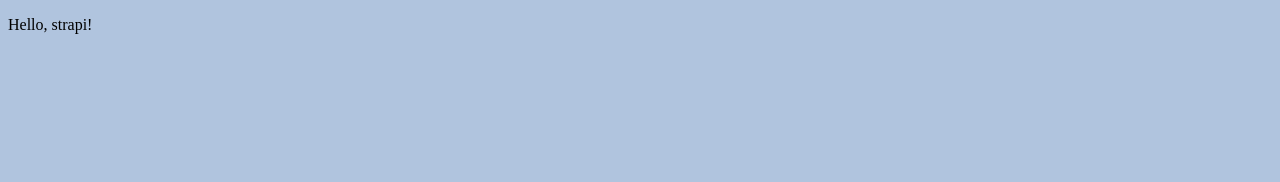
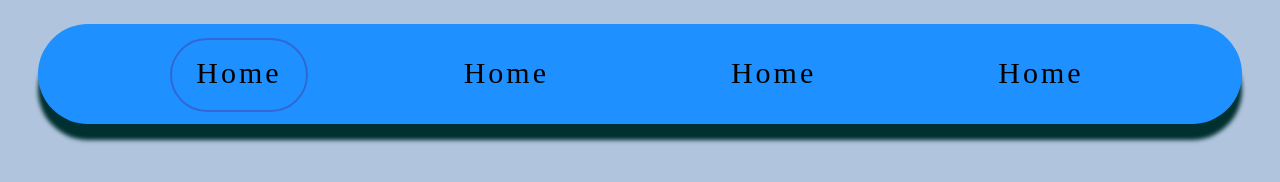
Before and after one commit to hoichael/hellostrapi, a plain HTML site: page hellostrapi-frontend/index.html in a window 1280 px wide. Drawn offline with Linux system fonts and the light colour scheme.

Commit message:
Basic nav markup

```diff
--- a/hellostrapi-frontend/index.html
+++ b/hellostrapi-frontend/index.html
@@ -11,6 +11,21 @@
   </head>
 
   <body>
-    <p>Hello, strapi!</p>
+    <!--  NAV start -->
+    <nav class="nav-container">
+      <a href="" class="nav-item-active">
+        <div class="nav-item-text" id="nav-text-home">Home</div>
+      </a>
+      <a href="" class="nav-item">
+        <div class="nav-item-text" id="nav-text-home">Home</div>
+      </a>
+      <a href="" class="nav-item">
+        <div class="nav-item-text" id="nav-text-home">Home</div>
+      </a>
+      <a href="" class="nav-item">
+        <div class="nav-item-text" id="nav-text-home">Home</div>
+      </a>
+    </nav>
+    <!--  NAV end  -->
   </body>
 </html>
--- a/hellostrapi-frontend/styles/globals.css
+++ b/hellostrapi-frontend/styles/globals.css
@@ -1,3 +1,50 @@
+html {
+  box-sizing: border-box;
+}
+
 body {
   background-color: lightsteelblue;
+  padding: 0;
+  margin: 0;
 }
+
+.nav-container {
+  width: 94vw;
+  height: 100px;
+  margin-left: 3vw;
+  margin-top: 24px;
+  background-color: dodgerblue;
+  border-radius: 180px;
+
+  box-shadow: 0 16px 4px rgb(0, 48, 48);
+
+  display: flex;
+  justify-content: space-evenly;
+}
+
+.nav-item,
+.nav-item-active {
+  height: 70px;
+  /* background-color: white; */
+  border-radius: 48px;
+  padding-left: 24px;
+  padding-right: 24px;
+  margin-top: 16px;
+  text-align: center;
+  text-decoration: none;
+}
+
+.nav-item:hover {
+  background-color: rgb(48, 105, 212);
+}
+
+.nav-item-active {
+  outline: 2px solid rgb(48, 105, 212);
+}
+
+.nav-item-text {
+  font-size: 30px;
+  margin-top: 16px;
+  color: black;
+  letter-spacing: 3px;
+}
```
